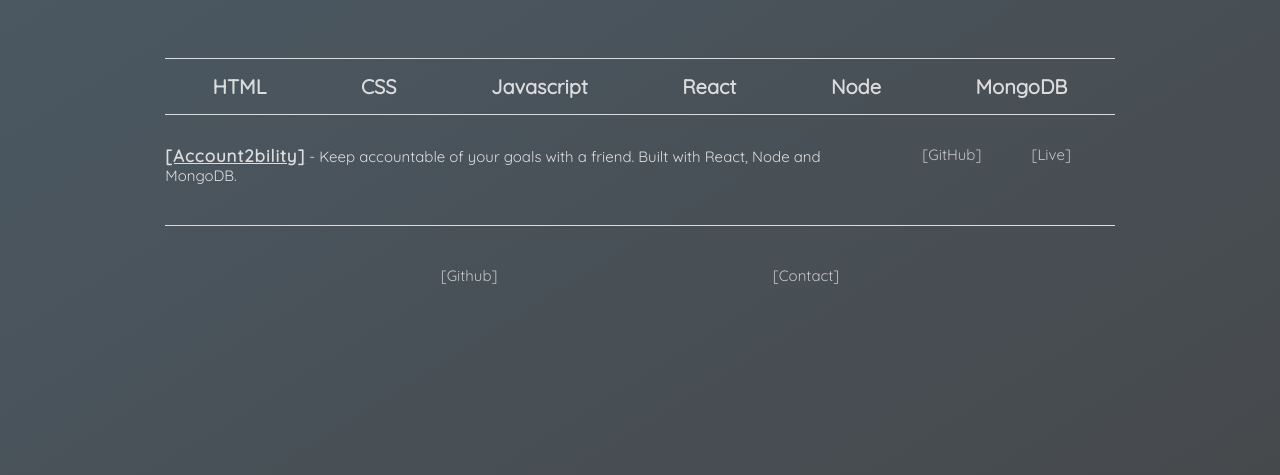
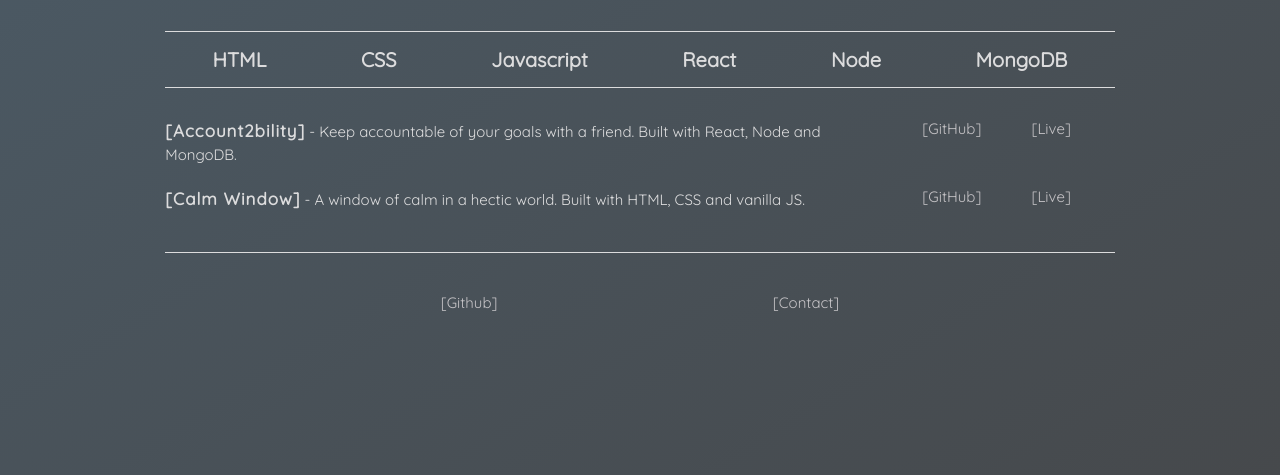
Before and after one commit to AdamShelley/AdamShelley.github.io, a plain HTML site: page index.html in a window 1280 px wide. Shown: the part 325-800 px from the top of the page. Drawn offline with Linux system fonts and the light colour scheme.

Commit message:
Added second project

```diff
--- a/index.html
+++ b/index.html
@@ -52,26 +52,27 @@
                 >
               </div>
             </li>
-            <!-- <li class="central-container__projects__project">
+            <li class="central-container__projects__project">
               <p>
                 <span class="central-container__projects__project__name"
-                  >[Project Tracker]</span
+                  >[Calm Window]</span
                 >
-                - Small project manager built with vanilla JS.
+                - A window of calm in a hectic world. Built with HTML, CSS and
+                vanilla JS.
               </p>
               <div class="central-container__projects__project__links">
                 <a
                   class="central-container__projects__project__link"
-                  href="https://github.com/AdamShelley/Project_manager"
+                  href="https://github.com/AdamShelley/CalmWindow"
                   >[GitHub]</a
                 >
                 <a
                   class="central-container__projects__project__link"
-                  href="https://adamshelley.github.io/Project_manager/?"
+                  href="https://adamshelley.com/CalmWindow/"
                   >[Live]</a
                 >
               </div>
-            </li> -->
+            </li>
           </ul>
         </div>
         <div class="central-container__line line3"></div>
--- a/scss/main.scss
+++ b/scss/main.scss
@@ -172,12 +172,15 @@ body {
       justify-content: center;
       align-items: center;
       width: 100%;
+      line-height: 1.5;
 
       &__name {
         font-size: 1.1rem;
         font-weight: 900;
         letter-spacing: 1px;
-        text-decoration: underline;
+        // text-decoration: underline;
+
+        // border-bottom: 1px solid #fafafa;
       }
 
       & p {
```
Also changed, not shown: scss/main.css, 1 other file.
